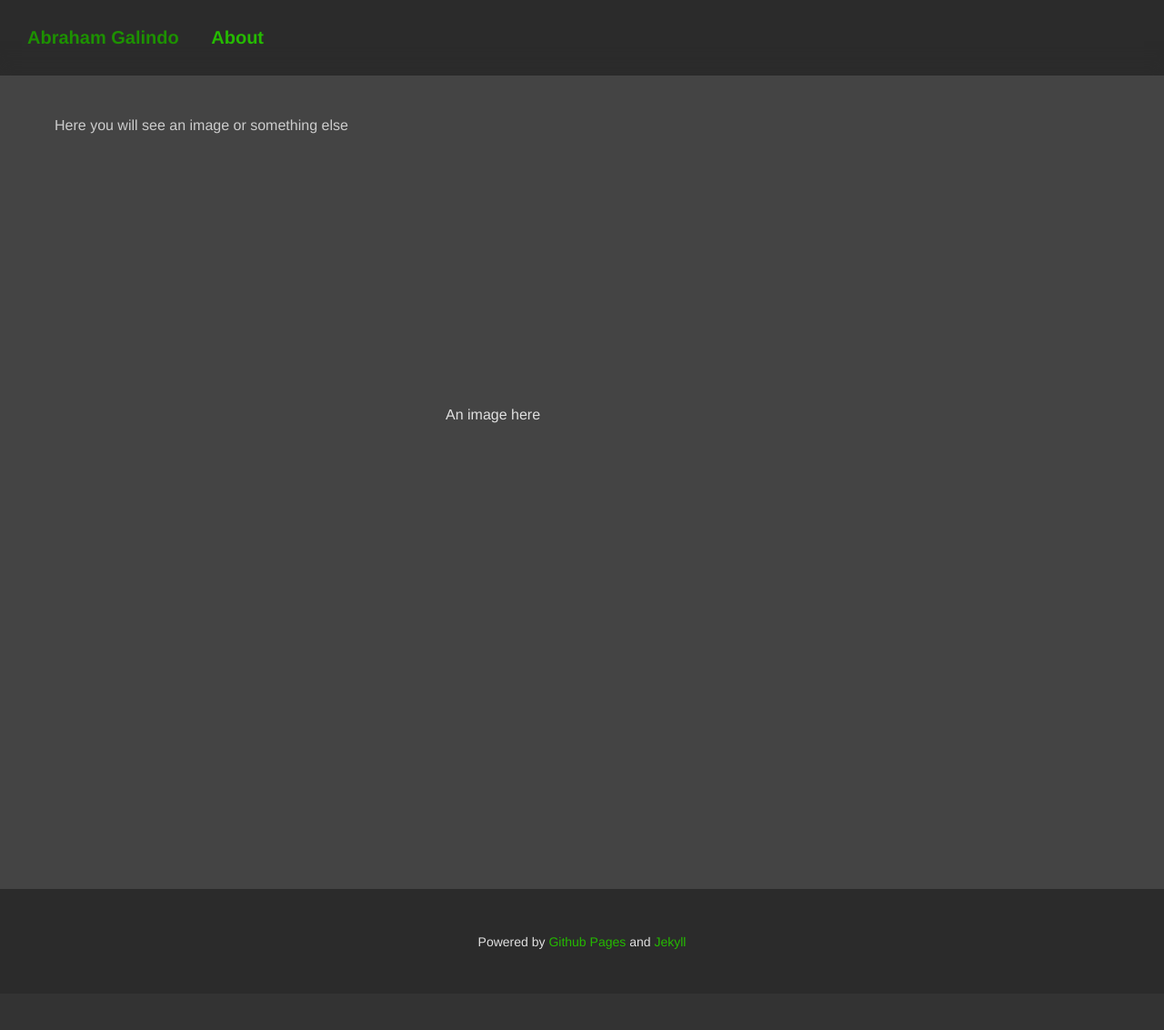
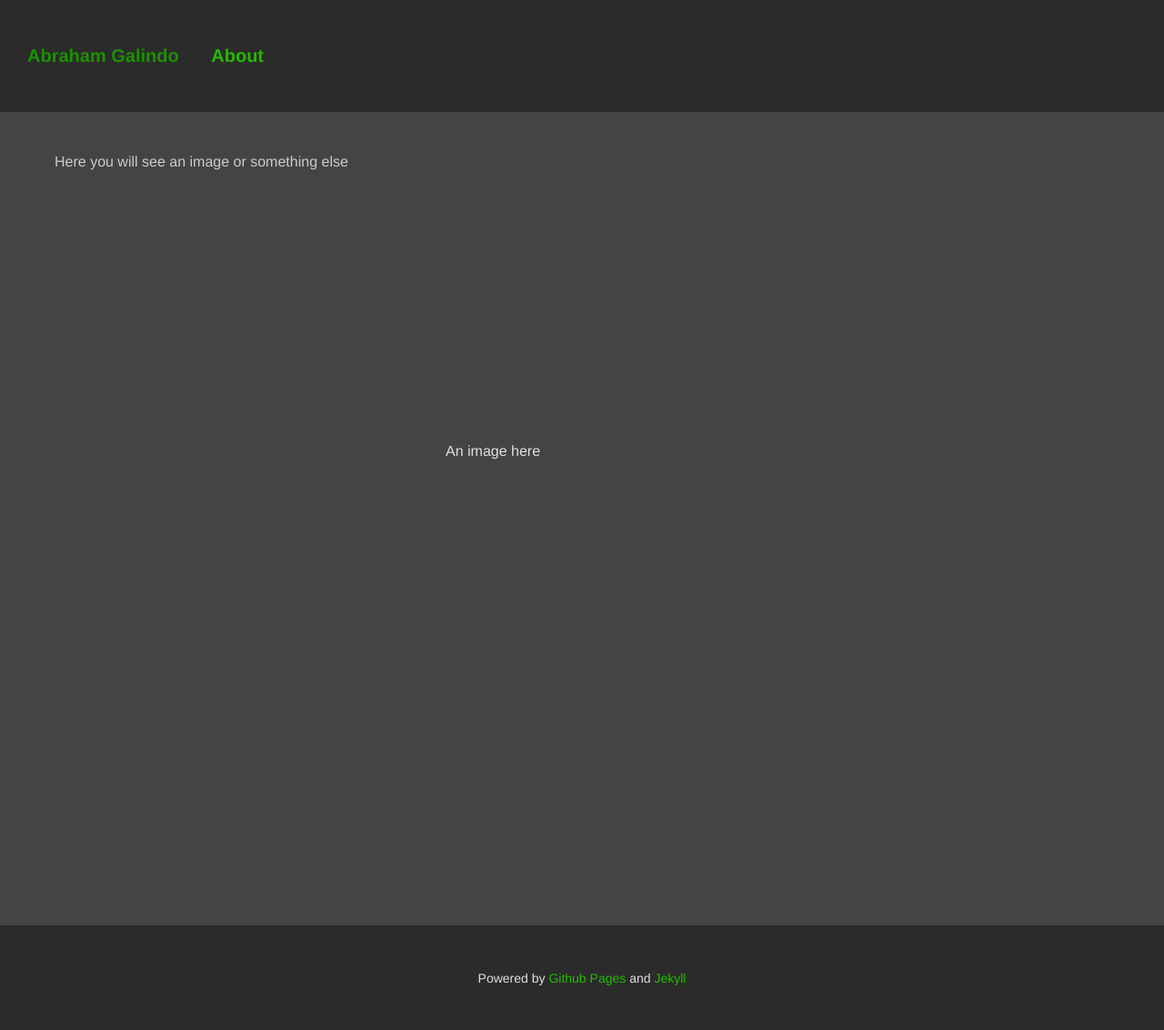
Before and after one commit to abrahamgr/abrahamgr.github.io, a Jekyll site: the page built from index.md, in a window 1280 px wide. Shown: the whole page at 91% size. Built offline with Jekyll 4.4.1, drawn with Linux system fonts in a browser that asks for light colours; before the commit the page ends 1092 px from its top, so only the background shows below that.

```diff
--- a/_sass/_header.scss
+++ b/_sass/_header.scss
@@ -7,7 +7,7 @@
 
     .site-logo {
         display: inline-block;
-        padding: $padding-header;
+        padding: 50px $padding-header;
         @media only screen and (max-width: $medium){
             padding: $padding-header 10px;
         }
--- a/_sass/_variables.scss
+++ b/_sass/_variables.scss
@@ -16,7 +16,6 @@
 
 // Sizes
 $max-width-page: 850px;
-$header-height: 115px;
 $footer-height: 115px;
 $padding-header: 30px;
 
```
Also changed, not shown: _sass/_content.scss (line endings or trailing spaces), assets/img/background.jpg (added).
